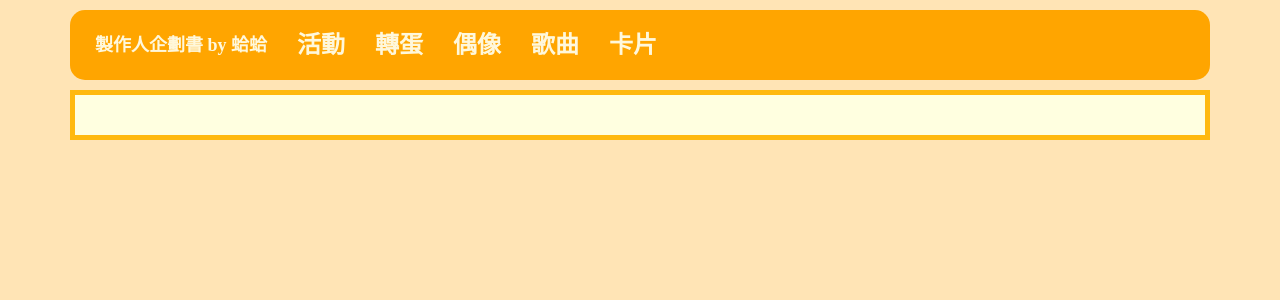
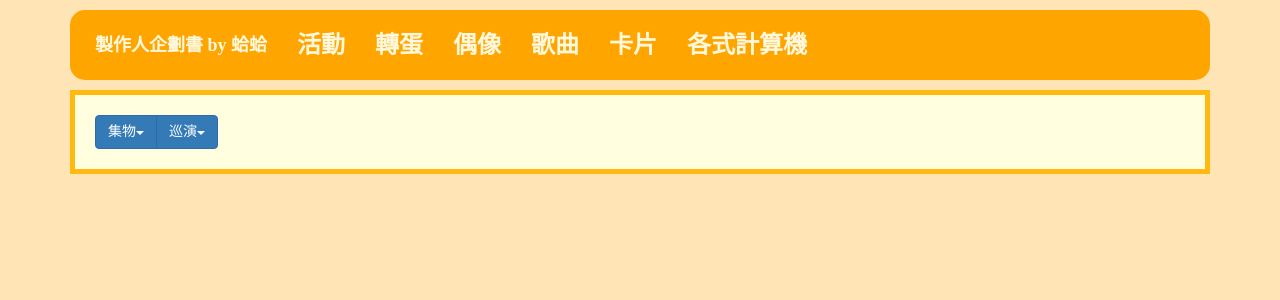
Before and after one commit to hakii6/mltw_web_app, a React (Create React App) app: page /cal in a window 1280 px wide. Shown: the top 300 px of the page. Built offline with nearby package versions, Linux system fonts and the light colour scheme; no server answers.

Commit message:
add calculators

```diff
--- a/src/App.js
+++ b/src/App.js
@@ -8,6 +8,7 @@ import Gachas from './components/gachas/Gachas';
 import Idols from './components/idols/Idols';
 import Songs from './components/songs/Songs';
 import Cards from './components/cards/Cards';
+import Calculators from './components/calculators/Calculators';
 import './App.css';
 
 class App extends Component{
@@ -29,6 +30,7 @@ class App extends Component{
                 <Route path="/idols" component={Idols} />
                 <Route path="/songs" component={Songs} />
                 <Route path="/cards" component={Cards} />
+                <Route path="/cal" component={Calculators} />
               </div>
             </div>
           </div>
--- /dev/null
+++ b/src/components/calculators/Calculators.js
@@ -0,0 +1,44 @@
+import React, { Component } from 'react';
+import { Route, Switch, Link } from 'react-router-dom';
+import TheaterCal from './TheaterCal';
+import TourCal from './TourCal';
+
+class Calculators extends Component{
+  render() {
+
+		return (
+      <div>
+        <div className = "btn-group">
+          <div className = "btn-group">
+            <button type = "button" className = "btn btn-primary dropdown-toggle" data-toggle="dropdown">
+              集物<span className="caret"></span>
+            </button>
+            <ul className = "dropdown-menu" role="menu">
+              <li><Link to="/cal/theater/1">總分預測</Link></li>
+              <li><Link to="/cal/theater/2">資源消耗預測</Link></li>
+              <li><Link to="/cal/theater/3">控分</Link></li>
+            </ul>
+          </div>
+
+          <div className="btn-group">
+            <button type="button" className="btn btn-primary dropdown-toggle" data-toggle="dropdown">
+              巡演<span className="caret"></span>
+            </button>
+            <ul className="dropdown-menu" role="menu">
+              <li><Link to="/cal/tour/1">總分預測</Link></li>
+              <li><Link to="/cal/tour/2">資源消耗預測</Link></li>
+              <li><Link to="/cal/tour/3">控分</Link></li>
+            </ul>
+          </div>
+        </div>
+        <Switch>
+          <Route path="/cal/theater/:ID" component={TheaterCal} />
+          <Route path="/cal/tour/:ID" component={TourCal} />
+        </Switch>
+      </div>
+		);
+	}
+}
+
+
+export default Calculators;
--- /dev/null
+++ b/src/components/calculators/TheaterCal.js
@@ -0,0 +1,33 @@
+import React, { Component } from 'react';
+
+class TheaterCal extends Component{
+  constructor(props) {
+    super(props);
+    this.state = {
+      // value: 'Please write an essay about your favorite DOM element.'
+    };
+
+    // this.handleChange = this.handleChange.bind(this);
+    this.handleSubmitA = this.handleSubmitA.bind(this);
+  }
+  handleSubmitA(event) {
+    // alert('An essay was submitted: ' + this.state.value);
+    event.preventDefault();
+  }
+  render() {
+    const normal_pt = {'2M': 35, '2M+': 62, '4M': 49, '6M': 64, 'MM': 85}
+    const normal_item = {'2M': 35, '2M+': 62, '4M': 49, '6M': 64, 'MM': 85}
+    const event_pt = {'2M': 269, '2M+': 447, '4M': 358, '6M': 447, 'MM': 537}
+    const event_cost = {'2M': 90, '2M+': 150, '4M': 120, '6M': 150, 'MM': 180}
+    // console.log(pt)
+
+		return (
+      <form onSubmit={this.handleSubmitA}>
+
+      </form>
+		);
+	}
+}
+
+
+export default TheaterCal;
--- /dev/null
+++ b/src/components/calculators/TourCal.js
@@ -0,0 +1,15 @@
+import React, { Component } from 'react';
+
+class TourCal extends Component{
+  constructor(props) {
+  }
+  render() {
+
+    return (
+      <div>asdasdsad</div>
+    );
+  }
+}
+
+
+export default TourCal;
--- a/src/components/layout/Header.js
+++ b/src/components/layout/Header.js
@@ -15,6 +15,7 @@ function Header() {
 				<li><Link style={linkStyle} to="/idols">偶像</Link></li>
 				<li><Link style={linkStyle} to="/songs">歌曲</Link></li>
 				<li><Link style={linkStyle} to="/cards">卡片</Link></li>
+				<li><Link style={linkStyle} to="/cal">各式計算機</Link></li>
 			</ul>
 		</nav>
 	)
```
Also changed, not shown: 2 other files (tests, documents, lock files or other folders). Lines whose indentation alone changed are shown as unchanged.
